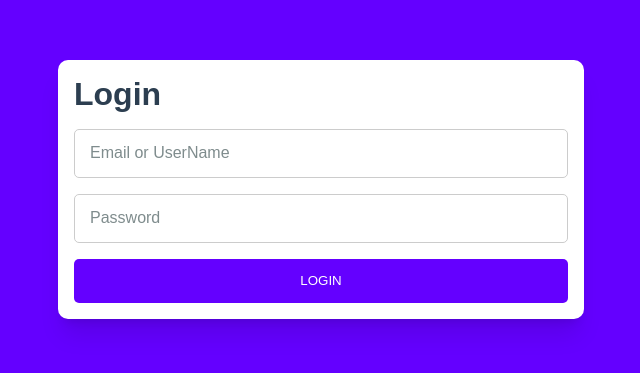
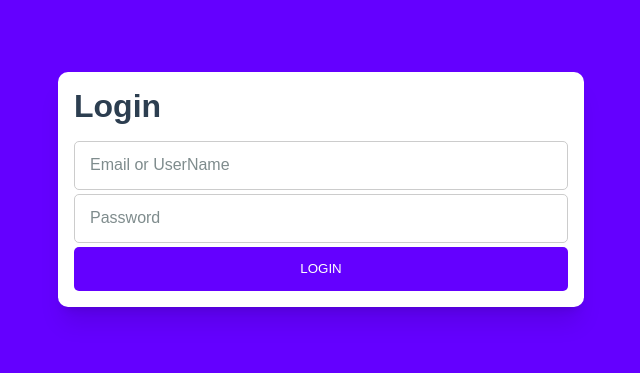
Before and after one commit to obayalhusein/edm-task, a React (Vite) app: page /login in a window 1280 px wide. Shown: the part 211-584 px from the top of the page, without its empty margins (319-959 px from the left). Built offline with nearby package versions, Linux system fonts and the light colour scheme.

Commit message:
move UiTextInput in dashboard next to button

```diff
--- a/src/components/UiElements/UiTextInput/style.scss
+++ b/src/components/UiElements/UiTextInput/style.scss
@@ -1,6 +1,6 @@
 .ui-text-input {
     margin-top: .25rem;
-    margin-bottom: 1rem;
+    margin-bottom: .25rem;
 
     &-label {
         position: relative;
--- a/src/pages/Dashboard/index.tsx
+++ b/src/pages/Dashboard/index.tsx
@@ -13,6 +13,15 @@ const DashboardHomePage: React.FC = () => {
                         Products
                     </h1>
 
+                    <div className="flex align-center">
+                        <UiTextInput
+                            name="search"
+                            label="Search..."
+                            type="search"
+                            value=""
+                            onChange={() => {}}
+                        />
+                        &nbsp;
                         <UiButton
                             label="Add Product"
                             type="button"
@@ -21,15 +30,7 @@ const DashboardHomePage: React.FC = () => {
                             onClick={() => {}}
                         />
                     </div>
-                <UiContainer maxWidth="200px" align="end" noGutters>
-                    <UiTextInput
-                        name="search"
-                        label="Search..."
-                        type="search"
-                        value=""
-                        onChange={() => {}}
-                    />
-                </UiContainer>
+                </div>
                 <ProductsTable />
             </UiContainer>
         </DashboardLayout>
```
Lines whose indentation alone changed are shown as unchanged.
